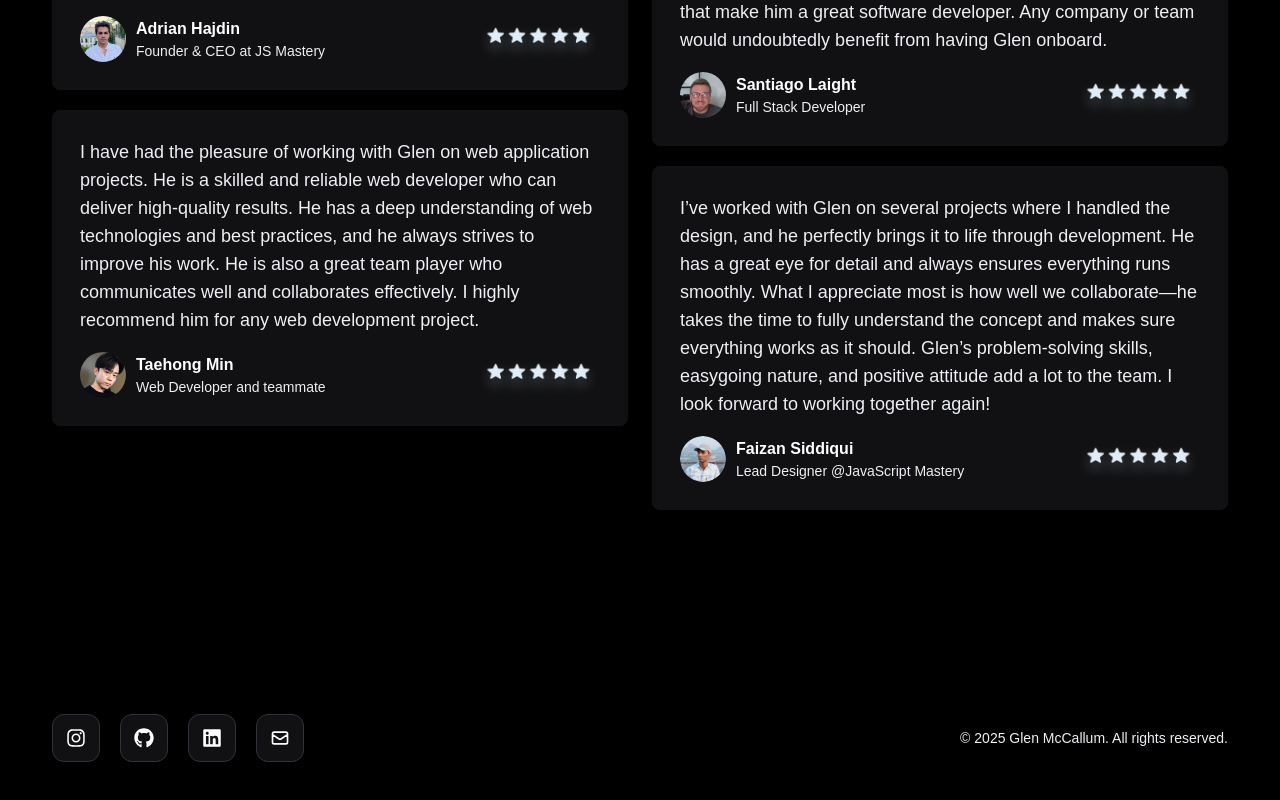
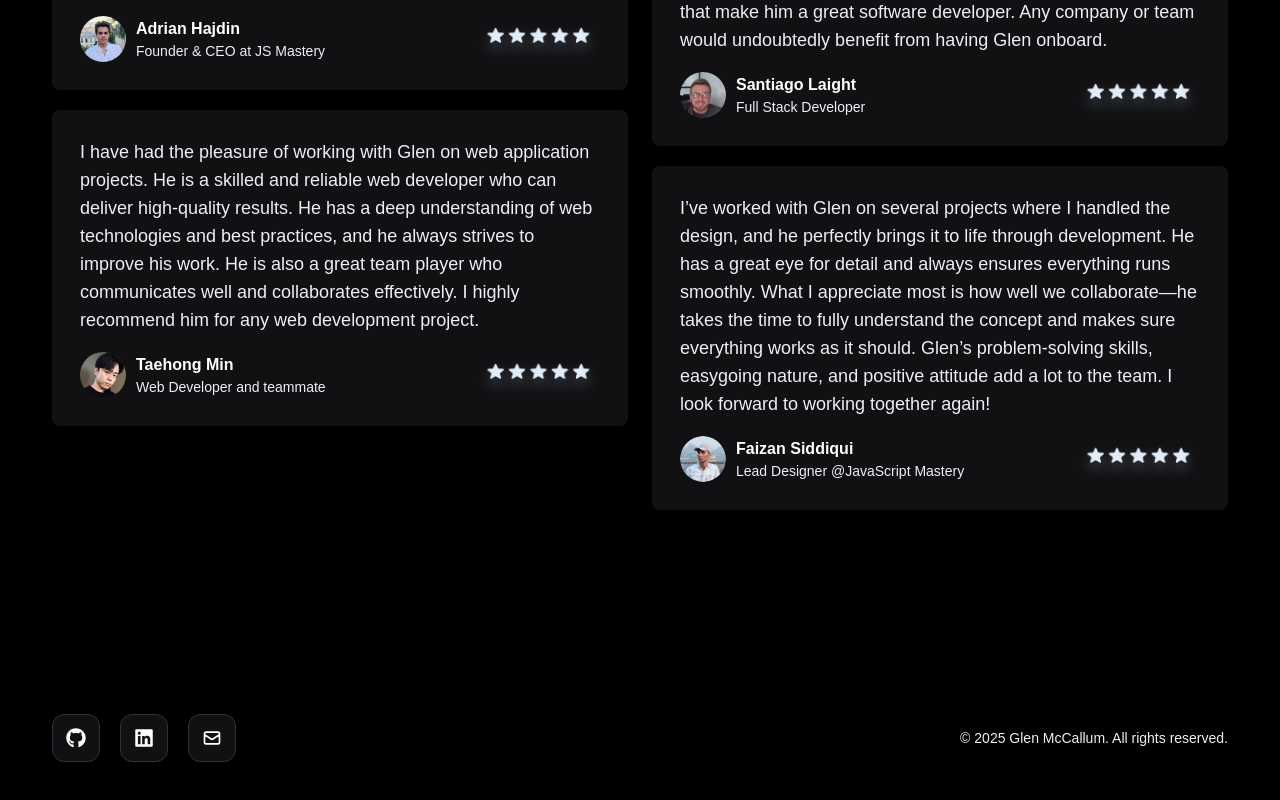
Before and after one commit to GlenMac90/portfolio-new, a Next.js app: page / in a window 1280 px wide. Shown: the part 3454-4254 px from the top of the page. Built offline with nearby package versions, Linux system fonts and the light colour scheme; a web font is replaced by a local one.

Commit message:
chore: remove instagram logo in footer

```diff
--- a/components/Footer.tsx
+++ b/components/Footer.tsx
@@ -1,13 +1,8 @@
 import Link from "next/link";
-import { FaInstagram, FaGithub, FaLinkedin } from "react-icons/fa";
+import { FaGithub, FaLinkedin } from "react-icons/fa";
 import { HiOutlineMail } from "react-icons/hi";
 
 const mediaLinks = [
-  {
-    name: "Instagram",
-    icon: <FaInstagram />,
-    link: "https://www.instagram.com",
-  },
   {
     name: "Github",
     icon: <FaGithub />,
```
